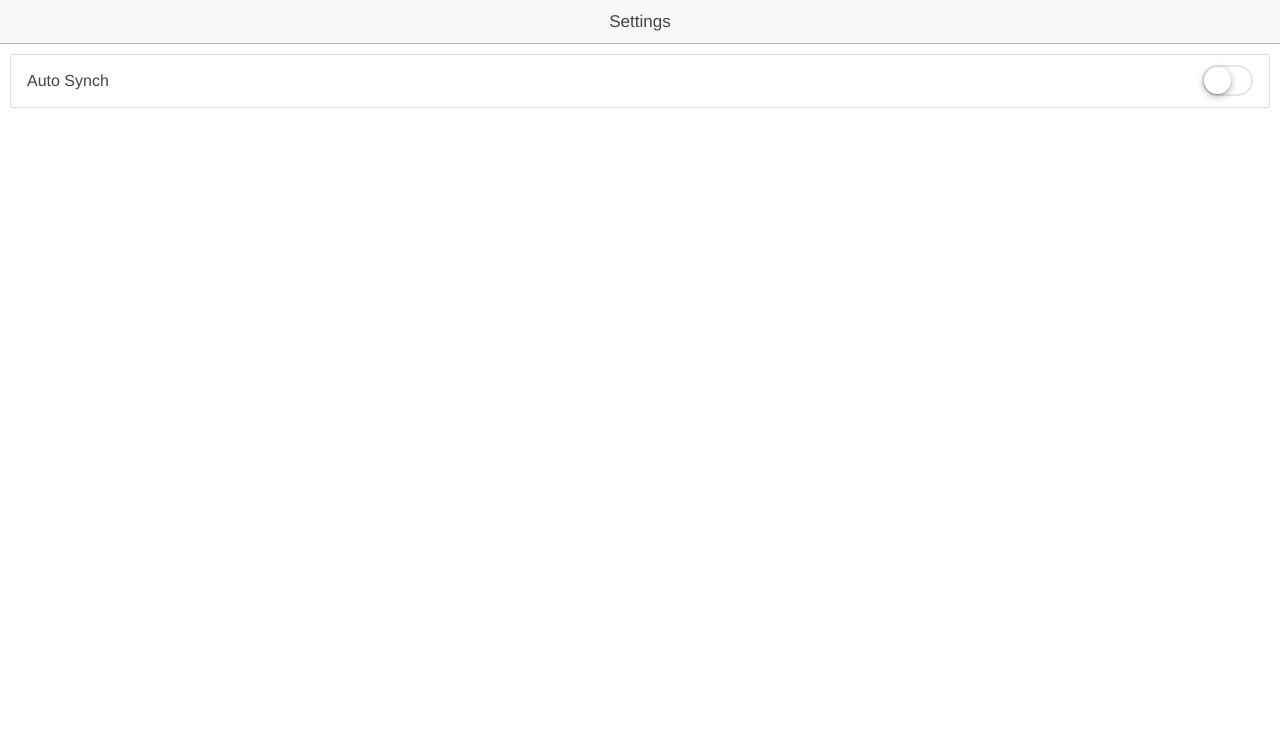
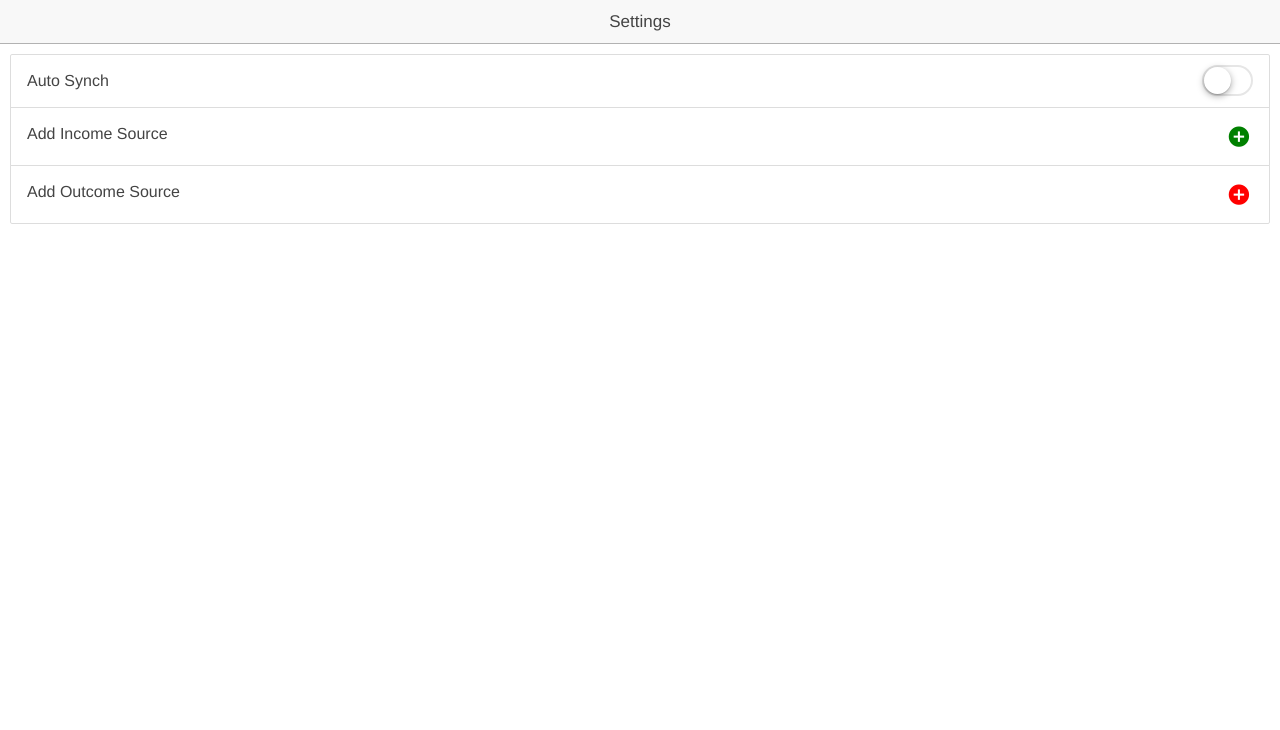
Before and after one commit to krishnakumarvs/k-expense, a plain HTML site: page index.html at #/page2/page7 in a window 1280 px wide. Shown: the top 730 px of the page. Drawn offline with Linux system fonts and the light colour scheme; files whose address does not match are found by name.

Commit message:
Add income and add outcome button is added in settings page. Style updated.

```diff
--- a/style/style.css
+++ b/style/style.css
@@ -7,3 +7,18 @@
 	margin-right: auto !important;
 	display: block;
 }
+
+.settings-add-button {
+	float: right;
+    padding: 0px 4px;
+    font-size: 25px;
+    cursor: pointer;
+}
+
+.settings-add-button.green {
+	color: green !important;
+}
+
+.settings-add-button.red {
+	color: red !important;
+}
--- a/templates/settings.html
+++ b/templates/settings.html
@@ -2,6 +2,12 @@
     <ion-content padding="'true'" class="has-header">
         <form class="list">
             <ion-toggle toggle-class="toggle-assertive">Auto Synch</ion-toggle>
+            <ion-item menu-close="">Add Income Source
+            <a menu-close="" class="ion-android-add-circle settings-add-button green"></a>
+        	</ion-item>
+        	<ion-item menu-close="">Add Outcome Source
+            <a menu-close="" class="ion-android-add-circle settings-add-button red"></a>
+        	</ion-item>
         </form>
     </ion-content>
 </ion-view>
```
